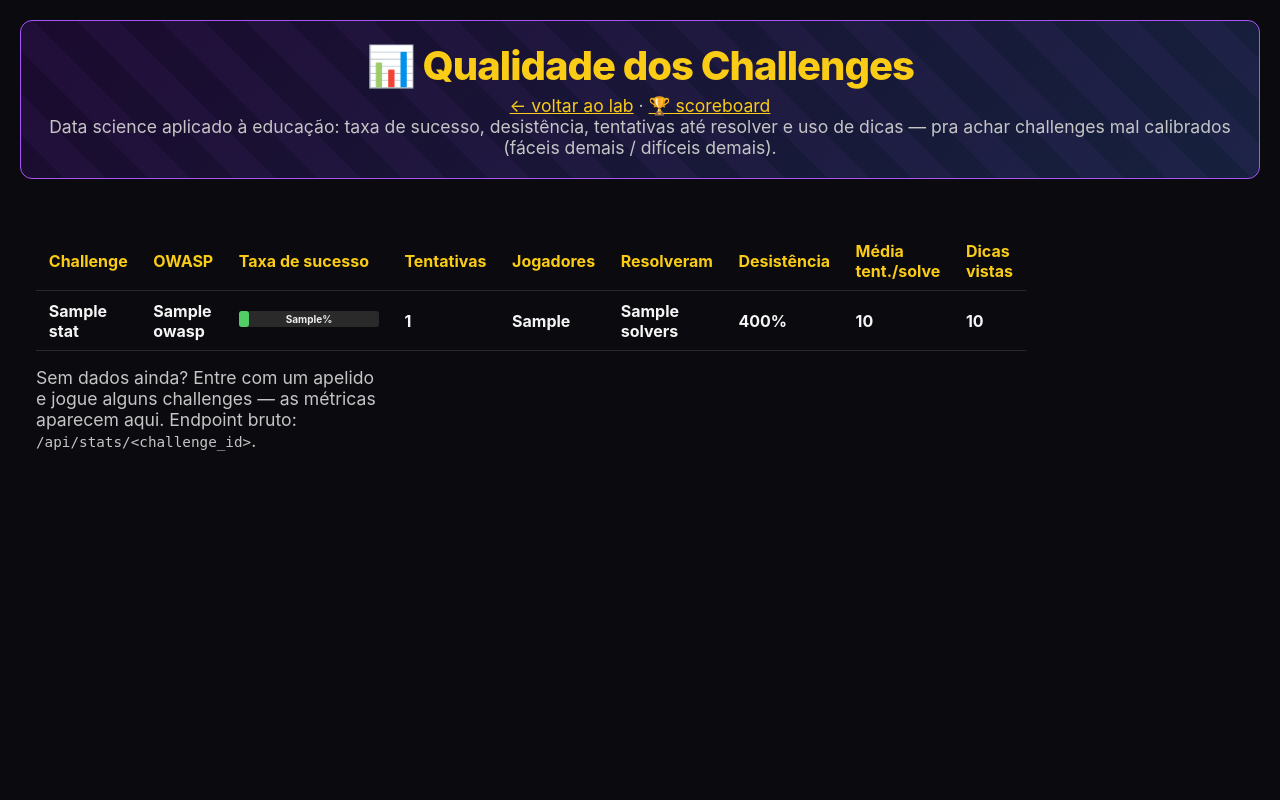
After one commit to thamaraprata/Urutau-LLM-Lab, a Flask app: template templates/dashboard.html in a window 1280 px wide. The commit adds this page. Run offline with Flask 3, Linux system fonts and the light colour scheme; the template is opened without the code that fills it: most values are stand-ins (such as "Sample title", 1, 10 or a date in 2020); parts of the project's set-up code (start-up, migrations or seed data) failed here and were passed over.

Commit message:
feat(metrics): challenge-quality metrics + /api/stats + /dashboard
- Record hint views on /hint; db.challenge_stats() derives success rate,
  abandonment, avg attempts-to-solve, hint usage from attempts/hint_views.
- /api/stats/<id> (JSON) + /dashboard (HTML) with a CSP-safe inline-SVG bar
  chart (no CDN, keeps the strict CSP intact). Header link added. Closes #9.

```diff
--- a/app.py
+++ b/app.py
@@ -206,12 +206,42 @@ def scoreboard_page():
     return render_template("scoreboard.html", scoreboard=db.scoreboard())
 
 
+@app.route("/api/stats/<challenge_id>", methods=["GET"])
+def api_stats(challenge_id):
+    """Métricas de qualidade de um challenge (#9)."""
+    if not challenge_manager.get_challenge(challenge_id):
+        return jsonify({"error": "Challenge não encontrado"}), 404
+    return jsonify(db.challenge_stats(challenge_id))
+
+
+@app.route("/dashboard")
+def dashboard_page():
+    """Dashboard de qualidade dos challenges (taxa de sucesso, desistência...)."""
+    stats = []
+    for c in challenge_manager.list_challenges():
+        if c["id"] == "00":
+            continue
+        s = db.challenge_stats(c["id"])
+        s["name"] = c["name"]
+        s["owasp"] = c["owasp"]
+        # largura da barra (%) pré-calculada pro SVG (CSP-safe, sem JS externo)
+        s["success_pct"] = round(s["success_rate"] * 100)
+        stats.append(s)
+    return render_template("dashboard.html", stats=stats)
+
+
 @app.route("/api/challenges/<challenge_id>/hint", methods=["GET"])
 def get_hint(challenge_id):
     """Retorna uma dica para o challenge."""
     challenge = challenge_manager.get_challenge(challenge_id)
     if not challenge:
         return jsonify({"error": "Challenge não encontrado"}), 404
+    # Registra o uso de dica (métrica de qualidade #9)
+    if challenge_id != "00":
+        try:
+            db.record_hint_view(session.get("user_id"), challenge_id)
+        except Exception as e:
+            logger.warning(f"Falha ao registrar hint view: {e}")
     return jsonify({"hint": challenge.get("hint", "Sem dica disponível")})
 
 
--- a/static/style.css
+++ b/static/style.css
@@ -468,3 +468,6 @@ table.scoreboard td {
 }
 table.scoreboard th { color: var(--joker-yellow); }
 table.scoreboard tr:first-child td { font-weight: bold; }
+
+/* dashboard utility (#9) */
+.mt-1 { margin-top: 1rem; }
--- /dev/null
+++ b/templates/dashboard.html
@@ -0,0 +1,75 @@
+<!DOCTYPE html>
+<html lang="pt-BR">
+<head>
+    <meta charset="UTF-8">
+    <meta name="viewport" content="width=device-width, initial-scale=1.0">
+    <title>📊 Dashboard de Qualidade · UrutauLLM-Lab</title>
+    <link rel="stylesheet" href="/static/style.css">
+</head>
+<body>
+    <div class="container">
+        <header>
+            <h1>📊 Qualidade dos Challenges</h1>
+            <p class="subtitle">
+                <a href="/" class="link-yellow">← voltar ao lab</a> ·
+                <a href="/scoreboard" class="link-yellow">🏆 scoreboard</a>
+            </p>
+            <p class="subtitle">
+                Data science aplicado à educação: taxa de sucesso, desistência,
+                tentativas até resolver e uso de dicas — pra achar challenges
+                mal calibrados (fáceis demais / difíceis demais).
+            </p>
+        </header>
+
+        <main>
+            <section class="board-panel">
+                <table class="scoreboard">
+                    <thead>
+                        <tr>
+                            <th>Challenge</th>
+                            <th>OWASP</th>
+                            <th>Taxa de sucesso</th>
+                            <th>Tentativas</th>
+                            <th>Jogadores</th>
+                            <th>Resolveram</th>
+                            <th>Desistência</th>
+                            <th>Média tent./solve</th>
+                            <th>Dicas vistas</th>
+                        </tr>
+                    </thead>
+                    <tbody>
+                        {% for s in stats %}
+                        <tr>
+                            <td>{{ s.name }}</td>
+                            <td>{{ s.owasp }}</td>
+                            <td>
+                                <!-- barra SVG inline: CSP-safe, sem JS externo -->
+                                <svg width="140" height="16" role="img"
+                                     aria-label="{{ s.success_pct }}% de sucesso">
+                                    <rect x="0" y="0" width="140" height="16" rx="3" fill="#2a2a2a"/>
+                                    <rect x="0" y="0" width="{{ (s.success_pct * 1.4)|round(1) }}"
+                                          height="16" rx="3" fill="#51cf66"/>
+                                    <text x="70" y="12" font-size="10"
+                                          text-anchor="middle" fill="#eee">{{ s.success_pct }}%</text>
+                                </svg>
+                            </td>
+                            <td>{{ s.total_attempts }}</td>
+                            <td>{{ s.unique_users }}</td>
+                            <td>{{ s.solvers }}</td>
+                            <td>{{ (s.abandonment_rate * 100)|round }}%</td>
+                            <td>{{ s.avg_attempts_to_solve if s.avg_attempts_to_solve is not none else '—' }}</td>
+                            <td>{{ s.hint_views }}</td>
+                        </tr>
+                        {% endfor %}
+                    </tbody>
+                </table>
+                <p class="subtitle mt-1">
+                    Sem dados ainda? Entre com um apelido e jogue alguns challenges —
+                    as métricas aparecem aqui. Endpoint bruto:
+                    <code>/api/stats/&lt;challenge_id&gt;</code>.
+                </p>
+            </section>
+        </main>
+    </div>
+</body>
+</html>
--- a/templates/index.html
+++ b/templates/index.html
@@ -21,6 +21,7 @@
             <p class="subtitle">Laboratório CTF-style para aprender LLM Security na prática</p>
             <div class="auth-bar">
                 <a href="/scoreboard" class="link-yellow">🏆 Scoreboard</a>
+                <a href="/dashboard" class="link-yellow">📊 Métricas</a>
                 <span id="auth-logged-out">
                     <input type="text" id="login-username" maxlength="32" placeholder="seu apelido" autocomplete="off">
                     <button id="login-btn">Entrar</button>
```
